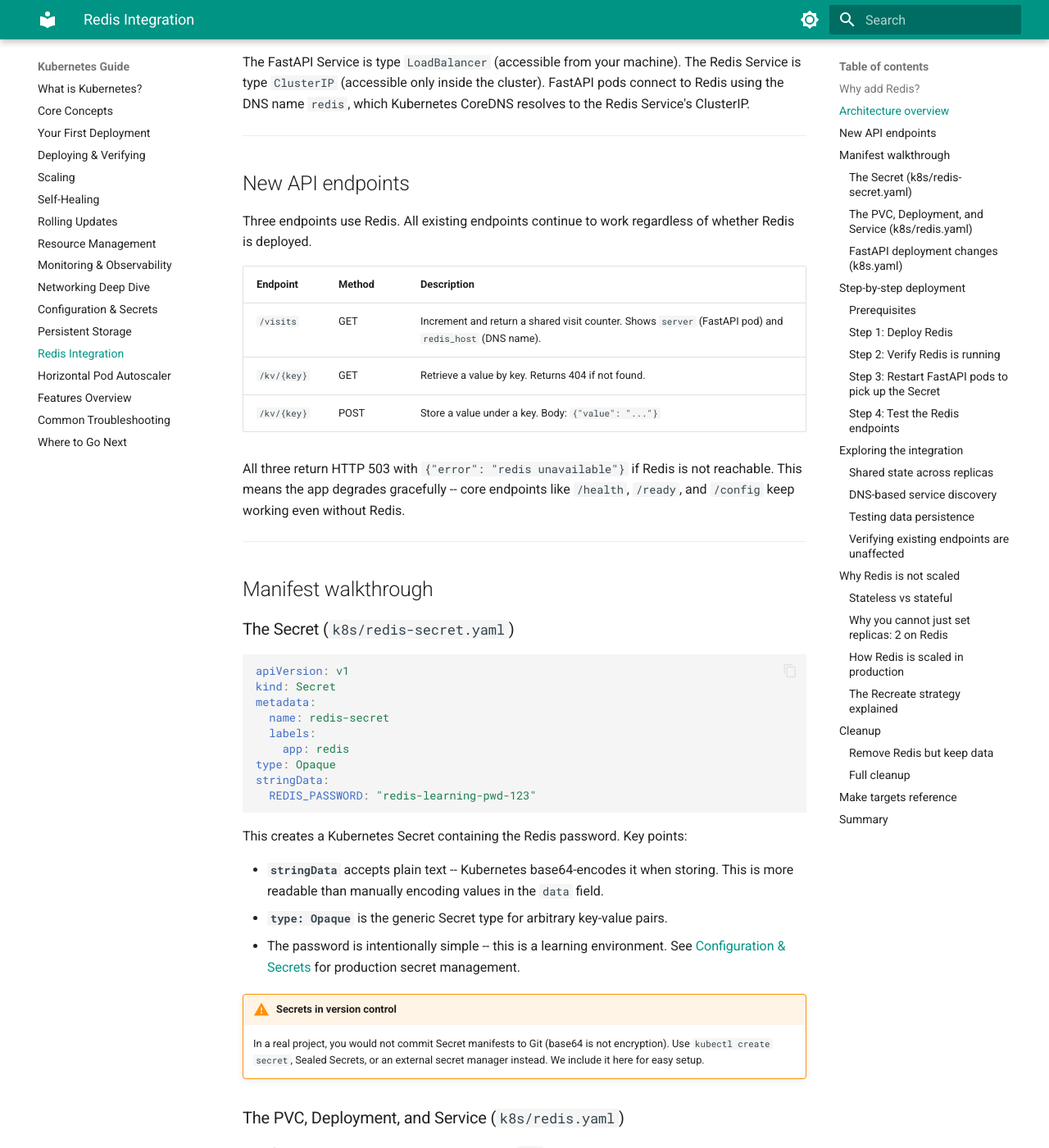
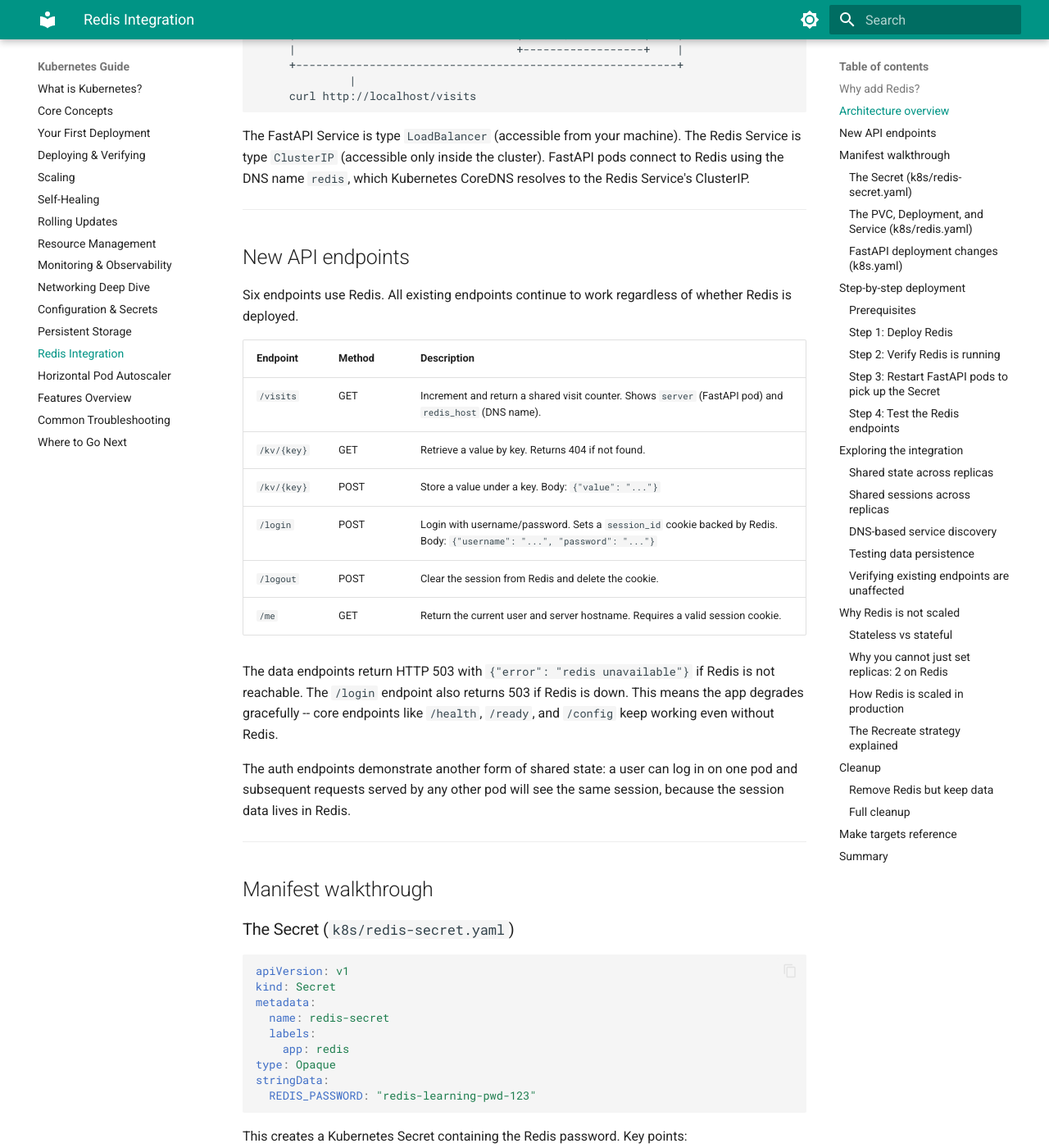
Before and after one commit to mortenoh/fastapi-k8s, an MkDocs documentation site: the page built from docs/kubernetes/redis.md, in a window 1280 px wide and 1400 px high, scrolled down 1608 px. Shown: the whole window at 82% size. Built offline with MkDocs 1.6.1 and Material for MkDocs 9.7.7, drawn with Linux system fonts in a browser that asks for light colours; some of the changed text lies outside the part shown.

Commit message:
docs: add auth endpoints to index and redis guide

````diff
--- a/docs/kubernetes/redis.md
+++ b/docs/kubernetes/redis.md
@@ -5,8 +5,9 @@
 By the end, you will have:
 
 - A Redis instance with password authentication (Secret), persistent data (PVC), and internal-only access (ClusterIP)
-- Three new FastAPI endpoints that read and write data through Redis
+- Six new FastAPI endpoints that read and write data through Redis
 - A demonstration of shared state across multiple stateless replicas
+- Cookie-based authentication with Redis-backed sessions that work across all pods
 
 ---
 
@@ -36,6 +37,9 @@
      |   |  GET /visits -----|-------->|  port 6379       |    |
      |   |  GET /kv/{key}    | "redis" |  --requirepass   |    |
      |   |  POST /kv/{key}   |         |  --appendonly    |    |
+     |   |  POST /login      |         |                  |    |
+     |   |  POST /logout     |         |                  |    |
+     |   |  GET /me           |         |                  |    |
      |   +--------+----------+         +--------+---------+    |
      |            |                             |              |
      |   +--------+----------+         +--------+---------+    |
@@ -60,15 +64,20 @@
 
 ## New API endpoints
 
-Three endpoints use Redis. All existing endpoints continue to work regardless of whether Redis is deployed.
+Six endpoints use Redis. All existing endpoints continue to work regardless of whether Redis is deployed.
 
 | Endpoint | Method | Description |
 |----------|--------|-------------|
 | `/visits` | GET | Increment and return a shared visit counter. Shows `server` (FastAPI pod) and `redis_host` (DNS name). |
 | `/kv/{key}` | GET | Retrieve a value by key. Returns 404 if not found. |
 | `/kv/{key}` | POST | Store a value under a key. Body: `{"value": "..."}` |
+| `/login` | POST | Login with username/password. Sets a `session_id` cookie backed by Redis. Body: `{"username": "...", "password": "..."}` |
+| `/logout` | POST | Clear the session from Redis and delete the cookie. |
+| `/me` | GET | Return the current user and server hostname. Requires a valid session cookie. |
 
-All three return HTTP 503 with `{"error": "redis unavailable"}` if Redis is not reachable. This means the app degrades gracefully -- core endpoints like `/health`, `/ready`, and `/config` keep working even without Redis.
+The data endpoints return HTTP 503 with `{"error": "redis unavailable"}` if Redis is not reachable. The `/login` endpoint also returns 503 if Redis is down. This means the app degrades gracefully -- core endpoints like `/health`, `/ready`, and `/config` keep working even without Redis.
+
+The auth endpoints demonstrate another form of shared state: a user can log in on one pod and subsequent requests served by any other pod will see the same session, because the session data lives in Redis.
 
 ---
 
@@ -388,6 +397,34 @@
 
 Without Redis (or any shared state), each pod would have its own counter that resets on every restart. Redis makes the counter truly shared and persistent.
 
+### Shared sessions across replicas
+
+The same principle applies to authentication. Log in once, and every pod recognises the session:
+
+```bash
+# Login and capture the session cookie
+curl -sf -X POST -H "Content-Type: application/json" \
+  -d '{"username":"admin","password":"admin"}' \
+  -c cookies.txt http://localhost/login
+
+# Hit /me multiple times -- same user, different servers
+for i in {1..5}; do curl -sf -b cookies.txt http://localhost/me | python3 -m json.tool; done
+```
+
+```json
+{
+    "username": "admin",
+    "server": "fastapi-k8s-5d45df96fb-w9vst"
+}
+{
+    "username": "admin",
+    "server": "fastapi-k8s-5d45df96fb-abc12"
+}
+...
+```
+
+The `username` is always the same (the session is in Redis), while the `server` varies (Kubernetes load-balances across pods). Two hardcoded users are available for testing: `admin`/`admin` and `user`/`user`.
+
 ### DNS-based service discovery
 
 The `redis_host` field in the response shows `redis` -- that is the Kubernetes Service name. Under the hood, CoreDNS resolves it:
@@ -546,6 +583,6 @@
 | ConfigMap | `REDIS_HOST` and `REDIS_PORT` added to the FastAPI ConfigMap |
 | `optional: true` | FastAPI starts even if the Redis Secret is not yet deployed |
 | Recreate strategy | Ensures only one Redis instance accesses the PVC at a time |
-| Shared state | Visit counter demonstrates all FastAPI replicas sharing one Redis |
+| Shared state | Visit counter and cross-pod sessions demonstrate all FastAPI replicas sharing one Redis |
 
 This integration ties together Secrets, PersistentVolumeClaims, ClusterIP Services, and DNS-based service discovery into a practical multi-service deployment -- the foundation for any real Kubernetes application.
````
Also changed, not shown: docs/index.md (+6 -0 lines).
